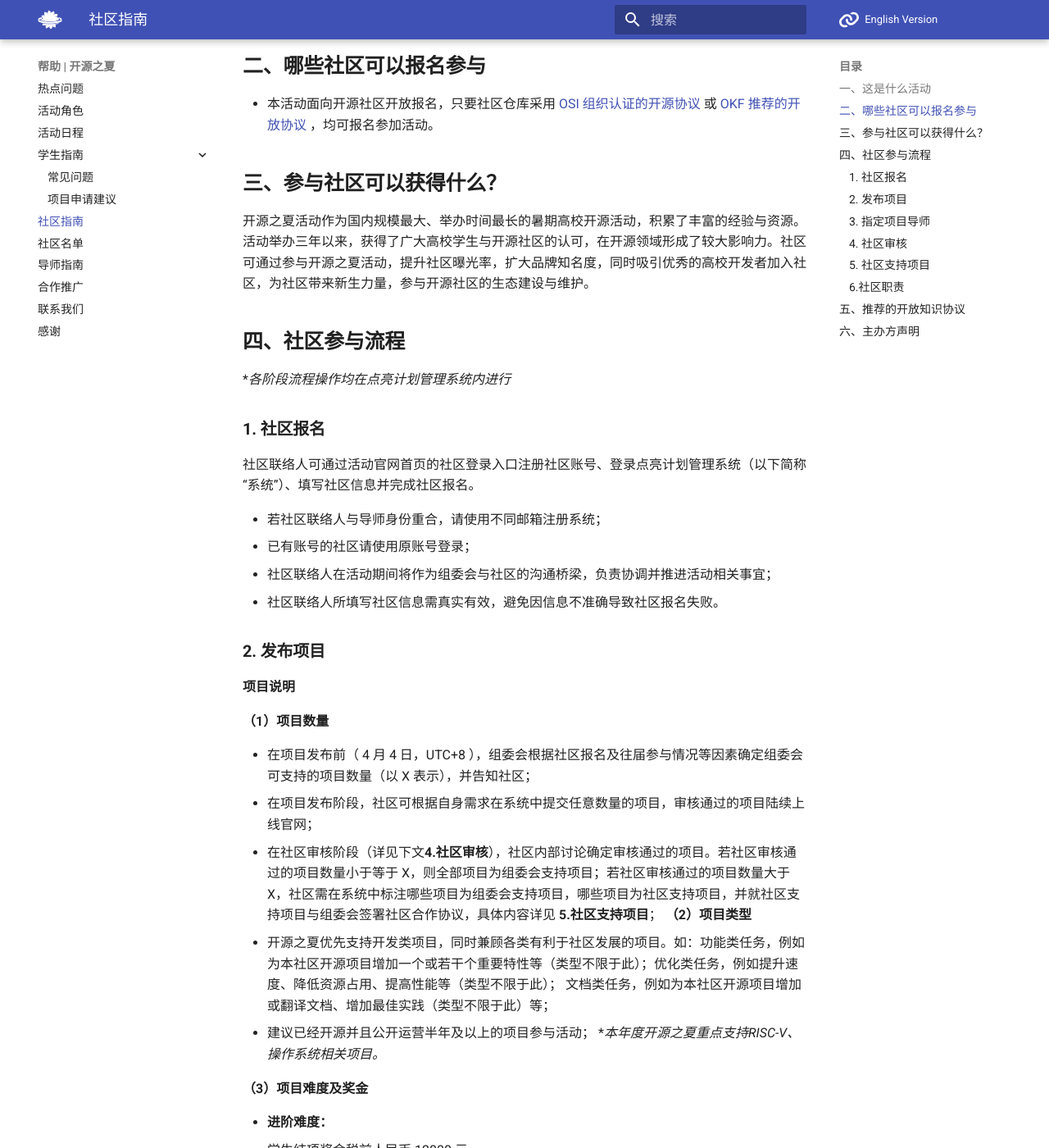
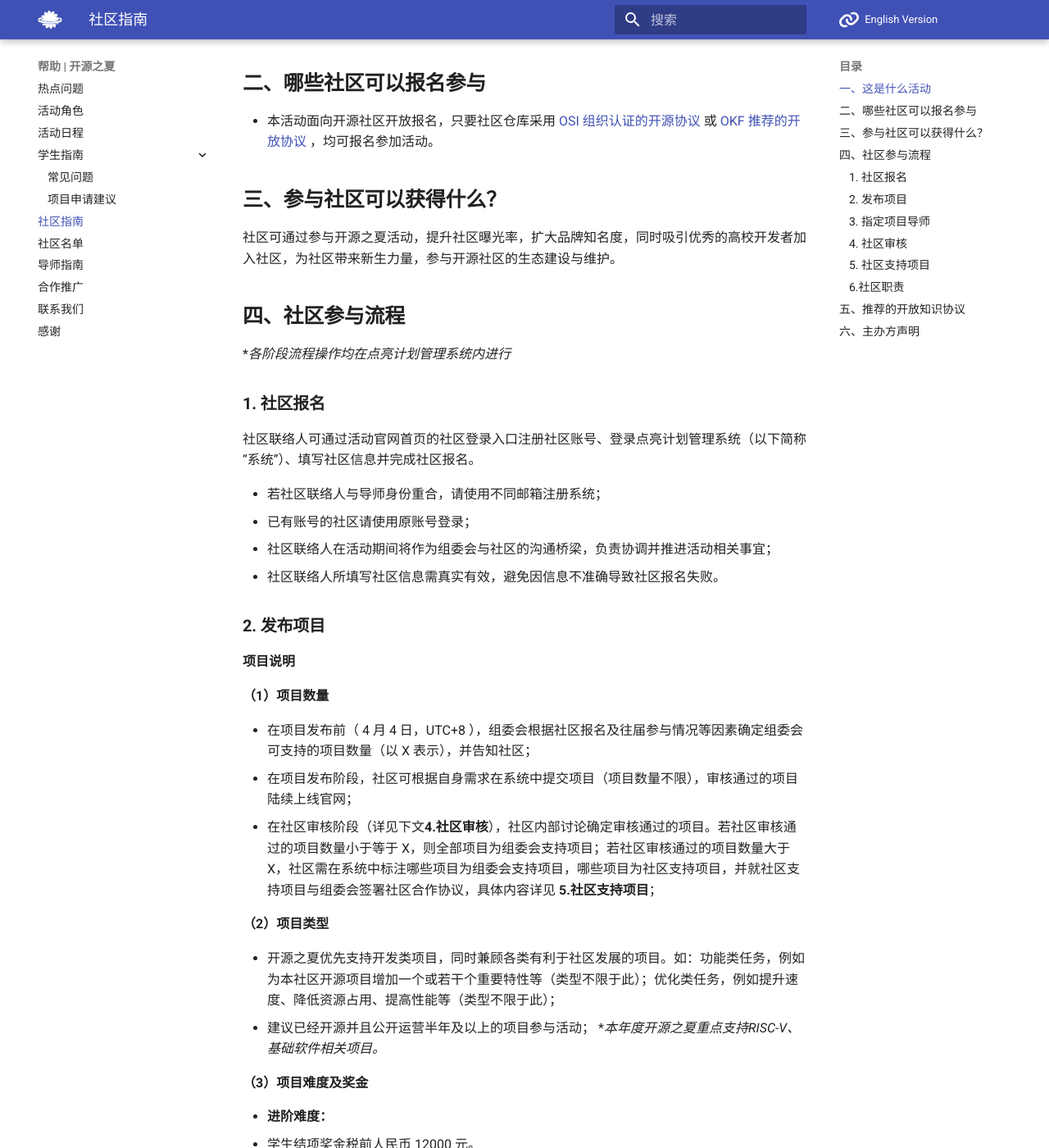
Before and after one commit to summer-ospp/help, an MkDocs documentation site: the page built from docs/community.md, in a window 1280 px wide and 1400 px high, scrolled down 1481 px. Shown: the whole window at 82% size. Built offline with MkDocs 1.6.1 and Material for MkDocs 9.7.7, drawn with Linux system fonts in a browser that asks for light colours; comment, search, counter and statistics services are not loaded; some of the changed text lies outside the part shown.

Commit message:
Update community.md

```diff
--- a/docs/community.md
+++ b/docs/community.md
@@ -29,7 +29,7 @@
 
 ## **三、参与社区可以获得什么？**
 
-开源之夏活动作为国内规模最大、举办时间最长的暑期高校开源活动，积累了丰富的经验与资源。活动举办三年以来，获得了广大高校学生与开源社区的认可，在开源领域形成了较大影响力。社区可通过参与开源之夏活动，提升社区曝光率，扩大品牌知名度，同时吸引优秀的高校开发者加入社区，为社区带来新生力量，参与开源社区的生态建设与维护。
+社区可通过参与开源之夏活动，提升社区曝光率，扩大品牌知名度，同时吸引优秀的高校开发者加入社区，为社区带来新生力量，参与开源社区的生态建设与维护。
 
 ## **四、社区参与流程**
 
@@ -51,22 +51,23 @@
 **（1）项目数量**
 
 * 在项目发布前（ 4 月 4 日，UTC+8 ），组委会根据社区报名及往届参与情况等因素确定组委会可支持的项目数量（以 X 表示），并告知社区；
-* 在项目发布阶段，社区可根据自身需求在系统中提交任意数量的项目，审核通过的项目陆续上线官网；
+* 在项目发布阶段，社区可根据自身需求在系统中提交项目（项目数量不限），审核通过的项目陆续上线官网；
 * 在社区审核阶段（详见下文**4.社区审核**），社区内部讨论确定审核通过的项目。若社区审核通过的项目数量小于等于 X，则全部项目为组委会支持项目；若社区审核通过的项目数量大于 X，社区需在系统中标注哪些项目为组委会支持项目，哪些项目为社区支持项目，并就社区支持项目与组委会签署社区合作协议，具体内容详见 **5.社区支持项目**；
+
 **（2）项目类型**
 
-* 开源之夏优先支持开发类项目，同时兼顾各类有利于社区发展的项目。如：功能类任务，例如为本社区开源项目增加一个或若干个重要特性等（类型不限于此）；优化类任务，例如提升速度、降低资源占用、提高性能等（类型不限于此）； 文档类任务，例如为本社区开源项目增加或翻译文档、增加最佳实践（类型不限于此）等；
+* 开源之夏优先支持开发类项目，同时兼顾各类有利于社区发展的项目。如：功能类任务，例如为本社区开源项目增加一个或若干个重要特性等（类型不限于此）；优化类任务，例如提升速度、降低资源占用、提高性能等（类型不限于此）；
 * 建议已经开源并且公开运营半年及以上的项目参与活动；
-**本年度开源之夏重点支持RISC-V、操作系统相关项目。*
+**本年度开源之夏重点支持RISC-V、基础软件相关项目。*
 
-**（3）****项目难度及奖金**
+**（3）项目难度及奖金**
 
 * **进阶难度：**
   * 学生结项奖金税前人民币 12000 元。
-  * 进阶难度项目数量占比不低于 60%。
+
 * **基础难度：**
   * 学生结项奖金税前人民币 8000 元。
-  * 基础难度项目数量占比不高于 40%。
+
 i. 项目难度的设置应结合项目要求、技术门槛、项目开发预估工作量等因素来设置；
 
 ii. 结项的重要标准是学生贡献的代码必须以 PR/MR 形式合并到项目所在本社区的仓库，即项目发布时标注的仓库；
@@ -89,15 +90,13 @@ iv. 参考示例：
 
 [示例 3](https://summer-ospp.ac.cn/#/org/prodetail/228d90270)
 
-v. 一般情况下，组委会尊重社区设定的项目难度。对于难度设定不合理的项目，组委会将与社区沟通调整难度级别。
-
-vi. 项目奖金来源说明：组委会支持项目的结项奖金由组委会提供，社区支持项目的结项奖金由社区提供。
+v. 项目奖金来源说明：组委会支持项目的结项奖金由组委会提供，社区支持项目的结项奖金由社区提供。
 
 ### **3. 指定项目导师**
 
 * 社区针对每个项目需要指定一名导师，导师一般应是与该项目相关的开发者（Maintainer、Committer、Contributor），每位导师最多可指导一个项目；
 * 社区账号在系统内发布项目时选定导师，若系统内未包含导师信息，需新增导师账号信息;
-* 中选学生不得以导师身份参与活动，反之亦然，否则将取消结项奖金。
+* 活动参与者只能以导师或学生一种身份报名，否则将取消结项奖金。
 
 ### **4. 社区审核**
 
@@ -144,7 +143,7 @@ vi. 项目奖金来源说明：组委会支持项目的结项奖金由组委会
 
 ## **六、主办方声明**
 
-1. 主办方对活动中学生的开发成果无任何知识产权诉求；
+1. 主办方对活动中学生的开发成果无知识产权诉求；
 2. 相关知识产权成果由社区依据本社区开发贡献指南与学生确定（例如：与学生开发者签订 CLA）。
 3. 隐私权。
 
```
Also changed, not shown: other parts of docs/community.md (+10 -10 lines).
